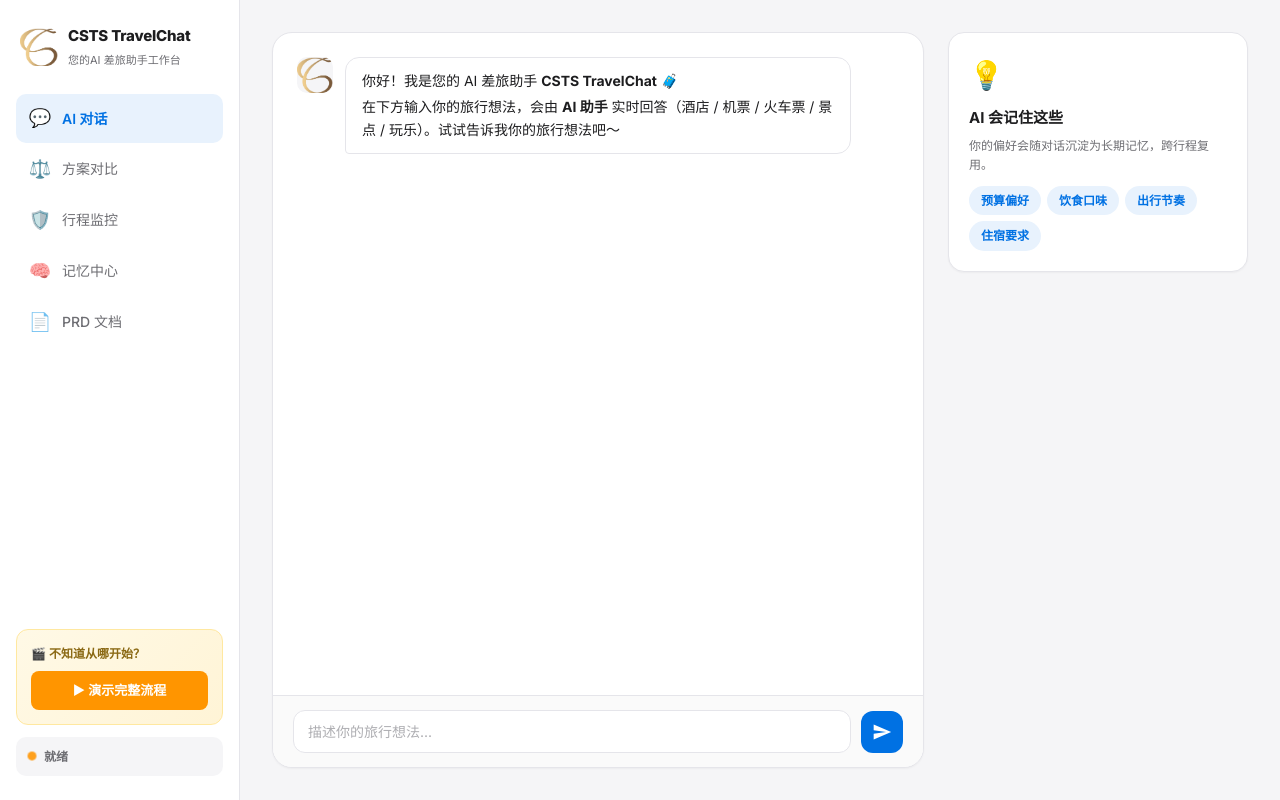
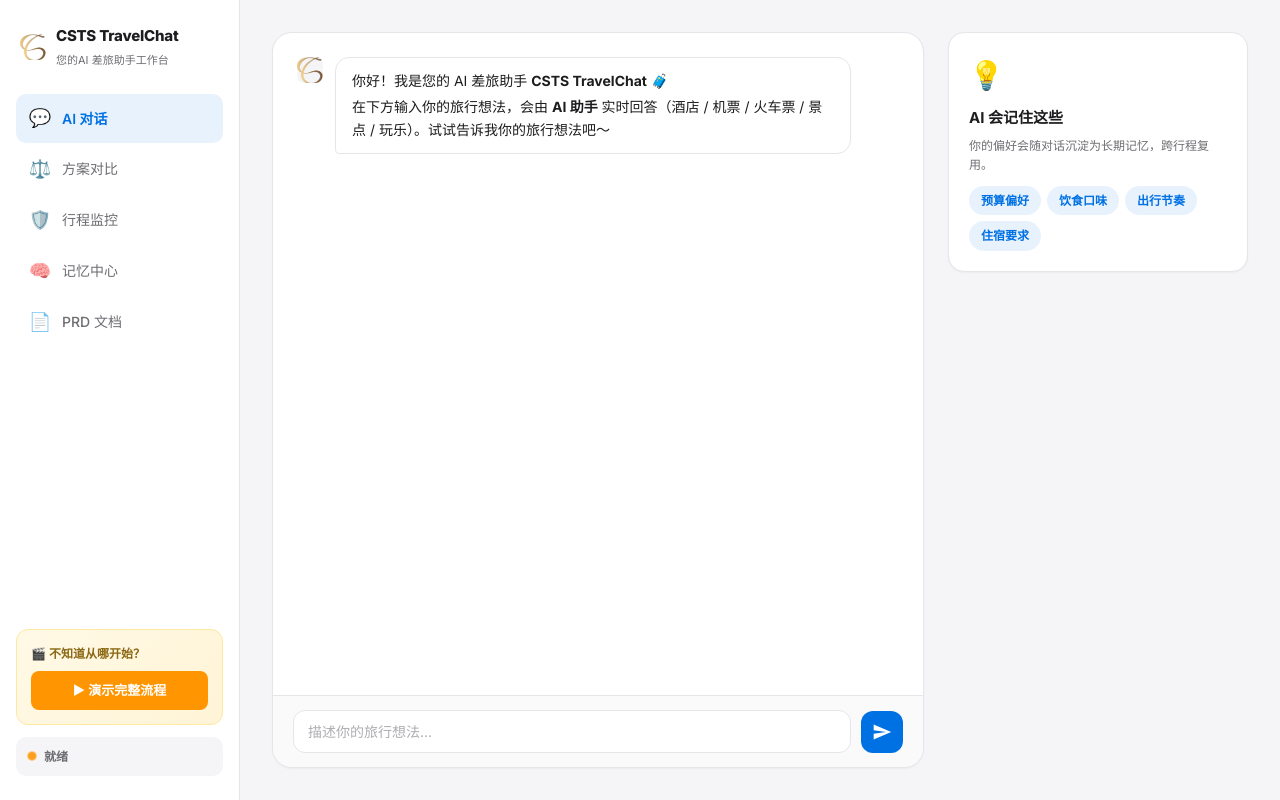
Before and after one commit to CenaCai/LvxingTuijianChat, a website: page prototype/index.html in a window 1280 px wide. Drawn offline with Linux system fonts and the light colour scheme; no server answers.

Commit message:
style: logo 与 AI 头像缩小至 26×26
- .logo-icon: 38→26px，圆角 10→7px
- .msg-avatar: 36→26px，圆角 10→7px

```diff
--- a/prototype/styles.css
+++ b/prototype/styles.css
@@ -83,8 +83,8 @@ a { color: var(--blue); text-decoration: none; }
 }
 
 .logo-icon {
-  width: 38px; height: 38px;
-  border-radius: 10px;
+  width: 26px; height: 26px;
+  border-radius: 7px;
   background: #fff;
   display: grid; place-items: center;
   overflow: hidden;
@@ -219,8 +219,8 @@ a { color: var(--blue); text-decoration: none; }
 }
 
 .msg-avatar {
-  width: 36px; height: 36px;
-  border-radius: 10px;
+  width: 26px; height: 26px;
+  border-radius: 7px;
   display: grid; place-items: center;
   font-size: 18px; flex-shrink: 0;
   background: var(--bg);
```
